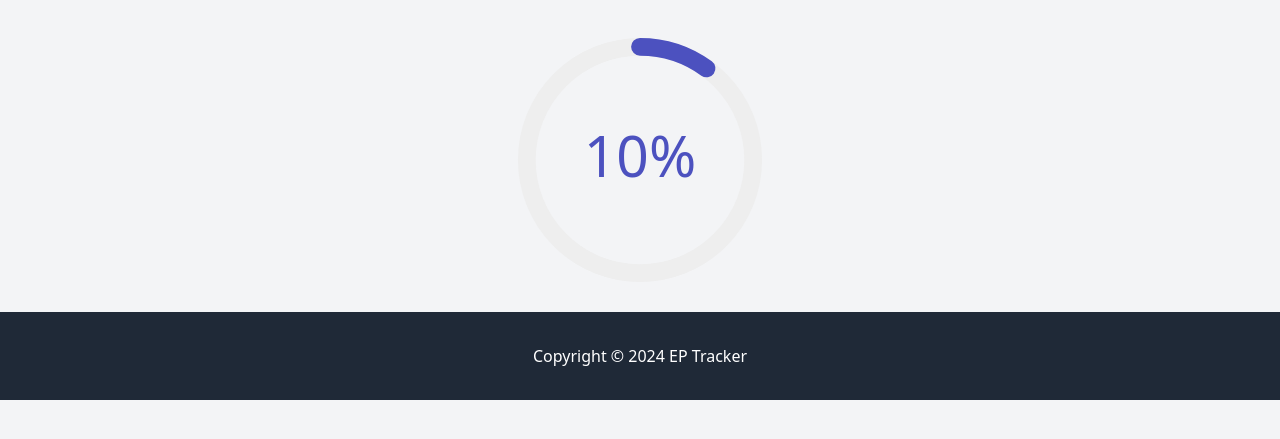
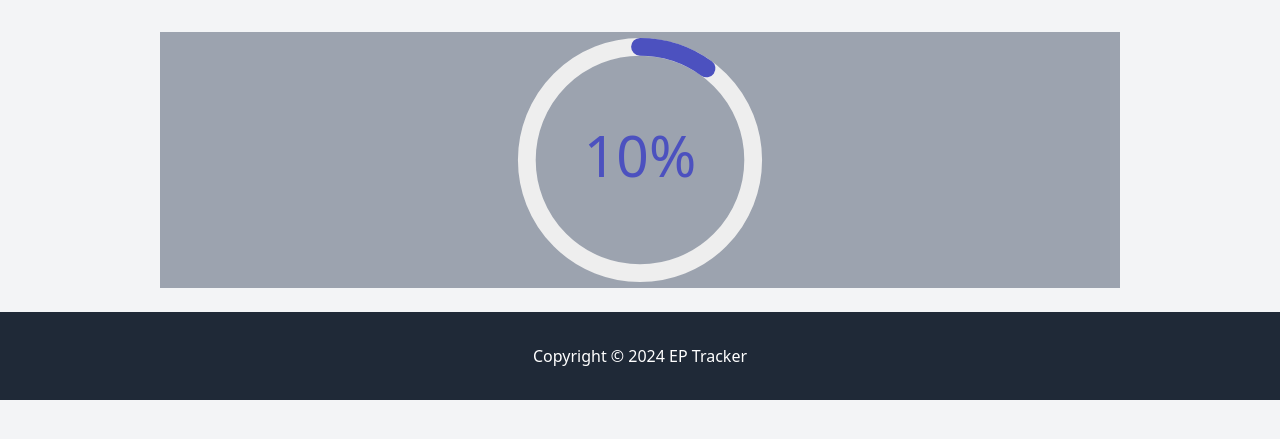
Before and after one commit to keemi2904/EP_Tracker, a PHP site: page / in a window 1280 px wide. Shown: the part 256-695 px from the top of the page. Run offline with PHP 8.4, Linux system fonts and the light colour scheme.

Commit message:
Made the div with circle centered

```diff
--- a/index.php
+++ b/index.php
@@ -29,7 +29,7 @@ $percentage = 10;
             <p class="text-lg">Track your EP with ease</p>
         </div>
     </header>
-    <div class="flex justify-center items-center h-64">
+    <div class="flex justify-center items-center h-64 w-3/4 bg-gray-400 mx-auto">
     <svg class="w-64 h-64" viewBox="0 0 36 36">
         <path class="circle-bg"
             d="M18 2.0845
```
